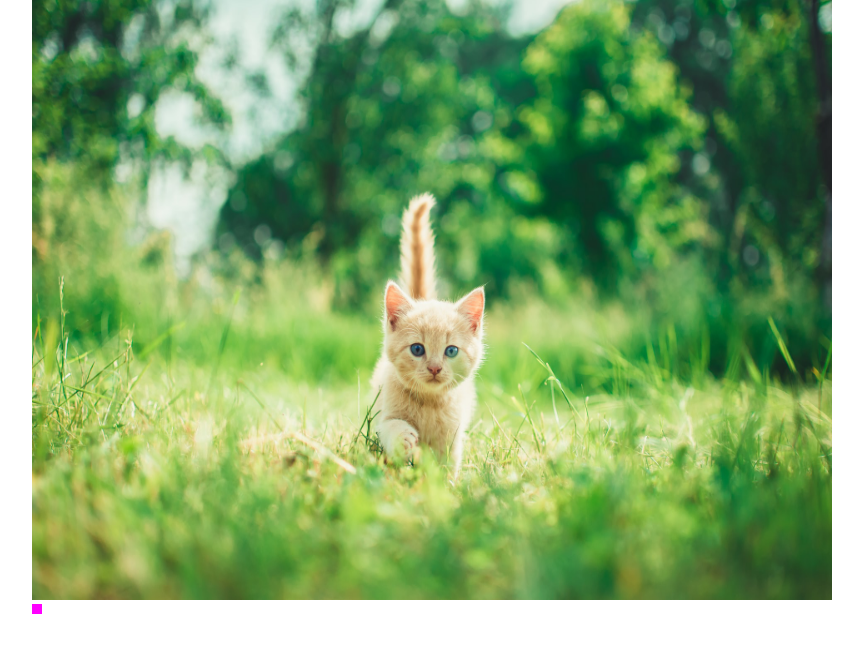
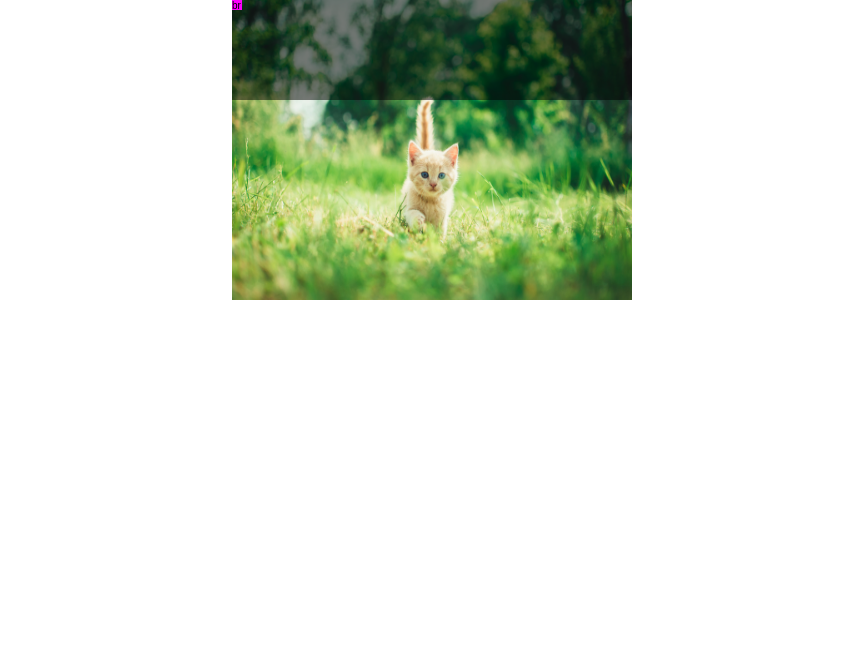
Before and after one commit to pdikmann/react-crop, a React (Create React App) app: page / in a window 1280 px wide. Shown: the top 652 px of the page, without its empty margins (208-1071 px from the left). Built offline with nearby package versions, Linux system fonts and the light colour scheme.

Commit message:
setting css properties

```diff
--- a/src/CSS/Crop.module.css
+++ b/src/CSS/Crop.module.css
@@ -1,15 +1,45 @@
 .crop {
-    width: 200px;
-    height: 200px;
+    position: absolute;
+    overflow: hidden;
+    width: 100%;
+    height: 100%;
+    top: 0px;
+    left: 0px;
 }
 
 .handle {
+    position: absolute;
+    top: 0;
+    left: 0;
     width: 10px;
     height: 10px;
     background-color: magenta;
+    overflow: hidden;
+    font-family: sans-serif;
+    font-size: 10px;
 }
 
 .test {
     width: 300px;
     height: 300px;
 }
+
+.overlay {
+    display: block;
+    position: absolute;
+    top: 0;
+    left: 0;
+    width: 100px;
+    height: 100%;
+    background-color: black;
+    opacity: 0.3;
+}
+
+.cropFrame {
+    box-shadow: rgba(0, 0, 0, 0.5) 0 0 0 9999px;
+    position: relative;
+    top: 0;
+    left: 0;
+    width: 100%;
+    height: 100%;
+}
--- a/src/CSS/SizeWrapper.module.css
+++ b/src/CSS/SizeWrapper.module.css
@@ -1,6 +1,7 @@
 .sizeWrapper {
     --custom-width: 100%;
     --custom-height: 100%;
+    position: relative;
     width: var(--custom-width);
     height: var(--custom-height);
 }
--- a/src/Component/App.tsx
+++ b/src/Component/App.tsx
@@ -1,19 +1,18 @@
-import React, {ReactNode} from 'react';
+import React from 'react';
 import '../CSS/App.css';
 import image from '../andriyko-podilnyk-RCfi7vgJjUY-unsplash.jpg'
 import {CenteringWrapper} from "./CenteringWrapper";
 import {ImageDisplay} from "./ImageDisplay";
-import {Crop} from "./Crop";
-import {SizeWrapper} from "./SizeWrapper";
+import {Crop} from "./Crop"
+import {SizeWrapper} from "./SizeWrapper"
 
 function App() {
-  let imgCmpRef = React.createRef<ReactNode>()
   return (
     <div className="App">
       <CenteringWrapper>
-        <SizeWrapper width={'800px'} height={'600px'}>
+        <SizeWrapper width={'400px'} height={'300px'}>
           <ImageDisplay src={image} alt={'Photo by Andriyko Podilnyk (https://unsplash.com/@yirage)'}/>
-          <Crop/>
+          <Crop/> {/*TODO envelop image*/}
         </SizeWrapper>
       </CenteringWrapper>
     </div>
--- a/src/Component/Crop.tsx
+++ b/src/Component/Crop.tsx
@@ -1,37 +1,95 @@
 import classes from "../CSS/Crop.module.css";
 import React from "react";
-import Draggable, {DraggableEventHandler} from 'react-draggable'
+import Draggable, {DraggableData, DraggableEvent, DraggableEventHandler} from 'react-draggable'
 
 interface ICropProps {
 }
 
 interface IHandleProps {
   dragHandler: DraggableEventHandler
+  role: HandleRoles
 }
 
 function Handle(props: IHandleProps) {
   let ref = React.createRef<HTMLDivElement>()
+  let label = ['tl', 'tr', 'br', 'bl'][props.role as number]
   return (
     <Draggable nodeRef={ref} onDrag={props.dragHandler}>
-      <div ref={ref} className={classes.handle}/>
+      <div ref={ref} className={classes.handle}>{label}</div>
     </Draggable>
   )
 }
 
+enum HandleRoles {
+  TopLeft,
+  TopRight,
+  BottomRight,
+  BottomLeft,
+  MAX
+}
+
+enum OverlayRoles {
+  Top,
+  Right,
+  Bottom,
+  Left,
+  MAX
+}
+
+type Test = 'a'
+
+
 export class Crop extends React.Component<ICropProps> {
+  // overlays: {
+  //   [OverlayRoles]: React.Ref<HTMLDivElement>
+  // }
+  overlayRoles = [OverlayRoles.Left]
+  cropFrame = React.createRef<HTMLDivElement>()
+  handleRoles = [HandleRoles.TopLeft, HandleRoles.BottomRight] //[HandleRoles.TopLeft, HandleRoles.TopRight, HandleRoles.BottomRight, HandleRoles.BottomLeft]
+  cropFrameDimensions : {
+    top: number
+    left: number
+    width: number
+    height: number
+  }
+
   constructor(props: ICropProps) {
     super(props);
-    this.handleDrag = this.handleDrag.bind(this)
+    this.cropFrameDimensions = {top: 0, left: 0, width: 0, height: 0}
+    // this.overlays = this.overlayRoles.map((role) => ({role, ref: React.createRef<HTMLDivElement>()}))
+    this.createDragHandler = this.createDragHandler.bind(this)
   }
 
-  handleDrag() {
+  createDragHandler(role: HandleRoles) {
+    let cropFrame = this.cropFrame
+    return (e: DraggableEvent, data: DraggableData) => {
+      let cropFrame = this.cropFrame.current as HTMLDivElement;
+      switch (role) {
+        case HandleRoles.TopLeft:
+          cropFrame.style.setProperty('left', `${data.x}px`)
+          cropFrame.style.setProperty('top', `${data.y}px`)
+          break
+        case HandleRoles.BottomRight:
+
+          break
+      }
+    }
+  }
+
+  dragHandler(e: DraggableEvent, data: DraggableData): void {
     console.log('dragged')
   }
 
   render() {
     return (
       <div className={classes.crop}>
-        <Handle dragHandler={this.handleDrag}/>
+        <div ref={this.cropFrame} className={classes.cropFrame} style={{top: '100px'}}/>
+        {/*{this.overlays.map(({role, ref}) => (*/}
+        {/*  <div ref={ref} className={classes.overlay}/>*/}
+        {/*))}*/}
+        {this.handleRoles.map((role: HandleRoles) => (
+          <Handle role={role} dragHandler={this.createDragHandler(role)}/>
+        ))}
       </div>
     )
   }
```
